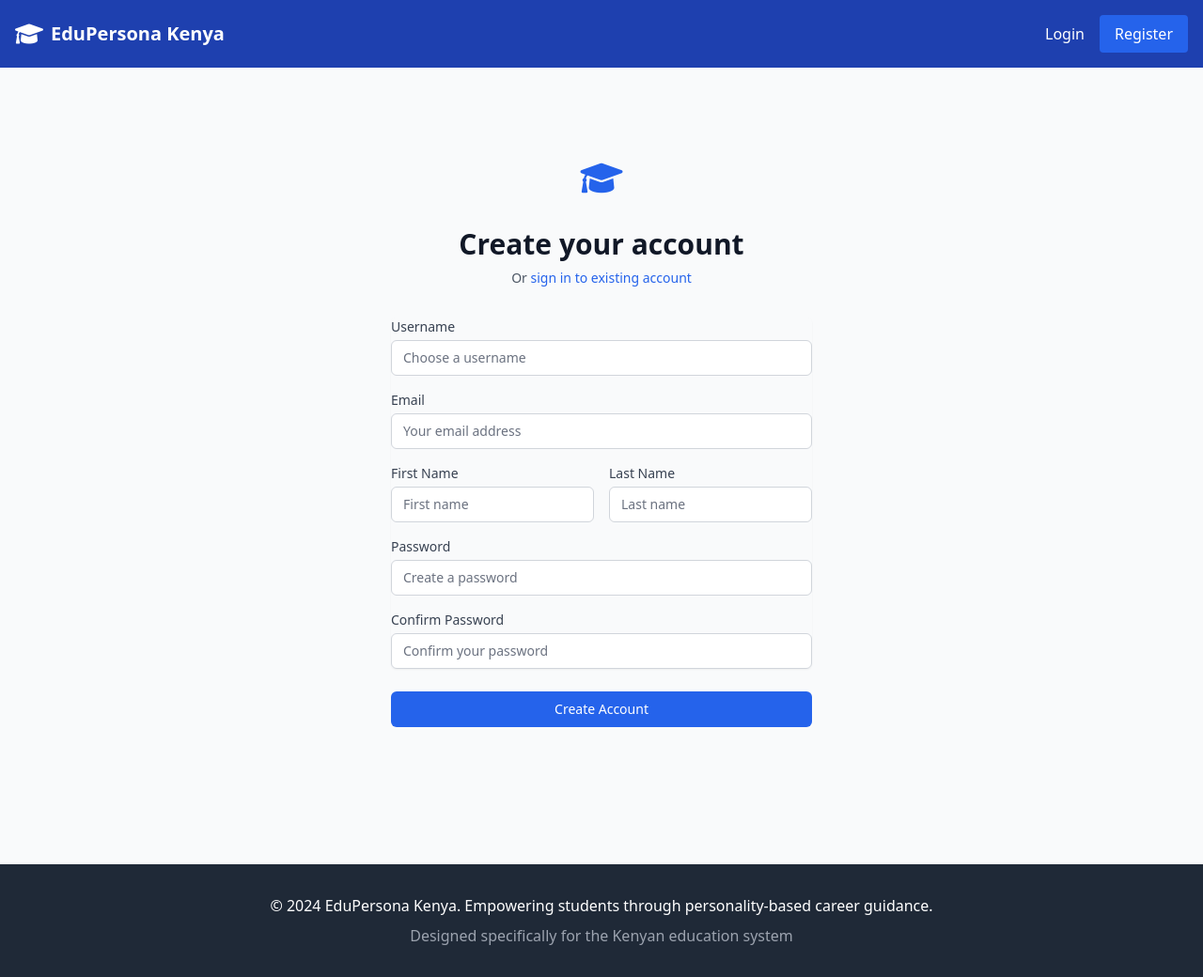
After one commit to Mathewsq369/CareerAtlas, a Django app: page /users/register/ in a window 1280 px wide. The commit adds this page. Shown: the whole page at 94% size. Run offline with Django 5.2, Linux system fonts and the light colour scheme; some libraries are stand-ins or nearby versions.

Commit message:
resolving login errors

```diff
--- a/backend/templates/base.html
+++ b/backend/templates/base.html
@@ -24,10 +24,13 @@
                         <a href="{% url 'assessment-start' %}" class="hover:text-blue-200">Assessment</a>
                         <a href="{% url 'recommendations' %}" class="hover:text-blue-200">Careers</a>
                         <a href="{% url 'ai-coach' %}" class="hover:text-blue-200">AI Coach</a>
-                        <a href="{% url 'logout' %}" class="bg-blue-600 hover:bg-blue-700 px-4 py-2 rounded">Logout</a>
+                        <form method="post" action="{% url 'logout' %}" class="inline">
+                            {% csrf_token %}
+                            <button type="submit" class="bg-blue-600 hover:bg-blue-700 px-4 py-2 rounded">Logout</button>
+                        </form>
                     {% else %}
-                        <a href="{% url 'login' %}" class="hover:text-blue-200">Login</a>
-                        <a href="{% url 'register' %}" class="bg-blue-600 hover:bg-blue-700 px-4 py-2 rounded">Register</a>
+                        <a href="{% url 'login-page' %}" class="hover:text-blue-200">Login</a>
+                        <a href="{% url 'register-page' %}" class="bg-blue-600 hover:bg-blue-700 px-4 py-2 rounded">Register</a>
                     {% endif %}
                 </div>
             </div>
--- /dev/null
+++ b/backend/templates/registration/register.html
@@ -0,0 +1,86 @@
+{% extends 'base.html' %}
+
+{% block title %}Register - CareerAtlas Kenya{% endblock %}
+
+{% block content %}
+<div class="min-h-screen flex items-center justify-center bg-gray-50 py-12 px-4 sm:px-6 lg:px-8">
+    <div class="max-w-md w-full space-y-8">
+        <div>
+            <div class="mx-auto h-12 w-auto text-center">
+                <i class="fas fa-graduation-cap text-blue-600 text-4xl"></i>
+            </div>
+            <h2 class="mt-6 text-center text-3xl font-extrabold text-gray-900">
+                Create your account
+            </h2>
+            <p class="mt-2 text-center text-sm text-gray-600">
+                Or
+                <a href="{% url 'login-page' %}" class="font-medium text-blue-600 hover:text-blue-500">
+                    sign in to existing account
+                </a>
+            </p>
+        </div>
+        <form class="mt-8 space-y-6" method="POST">
+            {% csrf_token %}
+            <div class="rounded-md shadow-sm space-y-4">
+                <div>
+                    <label for="username" class="block text-sm font-medium text-gray-700">Username</label>
+                    <input id="username" name="username" type="text" required
+                           class="mt-1 appearance-none relative block w-full px-3 py-2 border border-gray-300 placeholder-gray-500 text-gray-900 rounded-md focus:outline-none focus:ring-blue-500 focus:border-blue-500 sm:text-sm"
+                           placeholder="Choose a username">
+                </div>
+                <div>
+                    <label for="email" class="block text-sm font-medium text-gray-700">Email</label>
+                    <input id="email" name="email" type="email" required
+                           class="mt-1 appearance-none relative block w-full px-3 py-2 border border-gray-300 placeholder-gray-500 text-gray-900 rounded-md focus:outline-none focus:ring-blue-500 focus:border-blue-500 sm:text-sm"
+                           placeholder="Your email address">
+                </div>
+                <div class="grid grid-cols-2 gap-4">
+                    <div>
+                        <label for="first_name" class="block text-sm font-medium text-gray-700">First Name</label>
+                        <input id="first_name" name="first_name" type="text" required
+                               class="mt-1 appearance-none relative block w-full px-3 py-2 border border-gray-300 placeholder-gray-500 text-gray-900 rounded-md focus:outline-none focus:ring-blue-500 focus:border-blue-500 sm:text-sm"
+                               placeholder="First name">
+                    </div>
+                    <div>
+                        <label for="last_name" class="block text-sm font-medium text-gray-700">Last Name</label>
+                        <input id="last_name" name="last_name" type="text" required
+                               class="mt-1 appearance-none relative block w-full px-3 py-2 border border-gray-300 placeholder-gray-500 text-gray-900 rounded-md focus:outline-none focus:ring-blue-500 focus:border-blue-500 sm:text-sm"
+                               placeholder="Last name">
+                    </div>
+                </div>
+                <div>
+                    <label for="password1" class="block text-sm font-medium text-gray-700">Password</label>
+                    <input id="password1" name="password1" type="password" required
+                           class="mt-1 appearance-none relative block w-full px-3 py-2 border border-gray-300 placeholder-gray-500 text-gray-900 rounded-md focus:outline-none focus:ring-blue-500 focus:border-blue-500 sm:text-sm"
+                           placeholder="Create a password">
+                </div>
+                <div>
+                    <label for="password2" class="block text-sm font-medium text-gray-700">Confirm Password</label>
+                    <input id="password2" name="password2" type="password" required
+                           class="mt-1 appearance-none relative block w-full px-3 py-2 border border-gray-300 placeholder-gray-500 text-gray-900 rounded-md focus:outline-none focus:ring-blue-500 focus:border-blue-500 sm:text-sm"
+                           placeholder="Confirm your password">
+                </div>
+            </div>
+
+            <div>
+                <button type="submit"
+                        class="group relative w-full flex justify-center py-2 px-4 border border-transparent text-sm font-medium rounded-md text-white bg-blue-600 hover:bg-blue-700 focus:outline-none focus:ring-2 focus:ring-offset-2 focus:ring-blue-500">
+                    Create Account
+                </button>
+            </div>
+
+            {% if form.errors %}
+            <div class="rounded-md bg-red-50 p-4">
+                <div class="text-sm text-red-700">
+                    {% for field, errors in form.errors.items %}
+                        {% for error in errors %}
+                            <p>{{ error }}</p>
+                        {% endfor %}
+                    {% endfor %}
+                </div>
+            </div>
+            {% endif %}
+        </form>
+    </div>
+</div>
+{% endblock %}
--- /dev/null
+++ b/backend/users/forms.py
@@ -0,0 +1,21 @@
+from django import forms
+from django.contrib.auth.forms import UserCreationForm
+from .models import CustomUser
+
+class CustomUserCreationForm(UserCreationForm):
+    email = forms.EmailField(required=True)
+    first_name = forms.CharField(max_length=30, required=True)
+    last_name = forms.CharField(max_length=30, required=True)
+
+    class Meta:
+        model = CustomUser
+        fields = ('username', 'email', 'first_name', 'last_name', 'password1', 'password2')
+
+    def save(self, commit=True):
+        user = super().save(commit=False)
+        user.email = self.cleaned_data['email']
+        user.first_name = self.cleaned_data['first_name']
+        user.last_name = self.cleaned_data['last_name']
+        if commit:
+            user.save()
+        return user
--- a/backend/users/urls.py
+++ b/backend/users/urls.py
@@ -16,4 +16,8 @@ urlpatterns = [
     # Template URLs
     path('dashboard/', views.DashboardView.as_view(), name='dashboard'),
     path('profile/', views.ProfileView.as_view(), name='profile'),
+
+    # Add these for traditional Django auth views
+    path('login/', views.CustomLoginView.as_view(), name='login-page'),
+    path('register/', views.RegisterView.as_view(), name='register-page'),
 ]
--- a/backend/users/views.py
+++ b/backend/users/views.py
@@ -5,13 +5,17 @@ from rest_framework.permissions import IsAuthenticated, AllowAny
 from rest_framework.views import APIView
 from django.contrib.auth import login, logout
 from django.contrib.auth.mixins import LoginRequiredMixin
-from django.views.generic import TemplateView
+from django.contrib.auth.views import LoginView
+from django.views.generic import TemplateView, CreateView
+from django.urls import reverse_lazy
+from .forms import CustomUserCreationForm
 
 from .models import CustomUser, StudentProfile, School
 from .serializers import (
     UserSerializer, RegisterSerializer, LoginSerializer,
     StudentProfileSerializer, SchoolSerializer
 )
+
 
 class RegisterView(generics.CreateAPIView):
     permission_classes = [AllowAny]
@@ -115,3 +119,22 @@ class DashboardView(LoginRequiredMixin, TemplateView):
 
 class ProfileView(LoginRequiredMixin, TemplateView):
     template_name = 'dashboard/profile.html'
+
+class CustomLoginView(LoginView):
+    template_name = 'registration/login.html'
+    redirect_authenticated_user = True
+
+    def get_success_url(self):
+        return reverse_lazy('dashboard')
+
+class RegisterView(CreateView):
+    form_class = CustomUserCreationForm
+    template_name = 'registration/register.html'
+    success_url = reverse_lazy('dashboard')
+
+    def form_valid(self, form):
+        response = super().form_valid(form)
+        # Log the user in after registration
+        from django.contrib.auth import login
+        login(self.request, self.user)
+        return response
```
Also changed, not shown: backend/backend/settings.py (+27 -0 lines), backend/templates/registration/login.html (added, +63 -0 lines).
